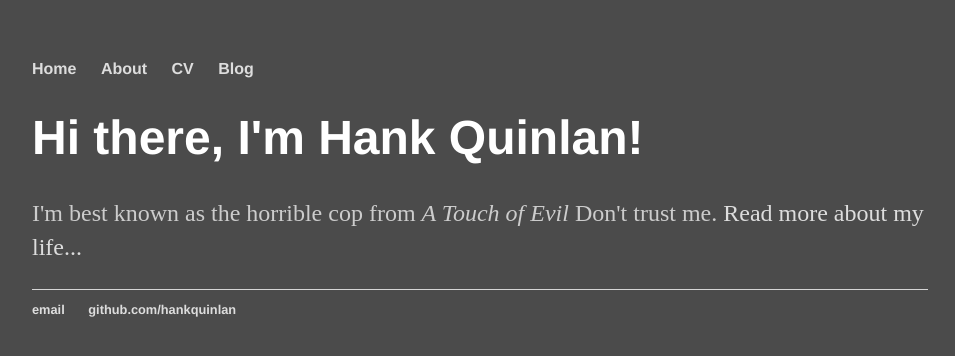
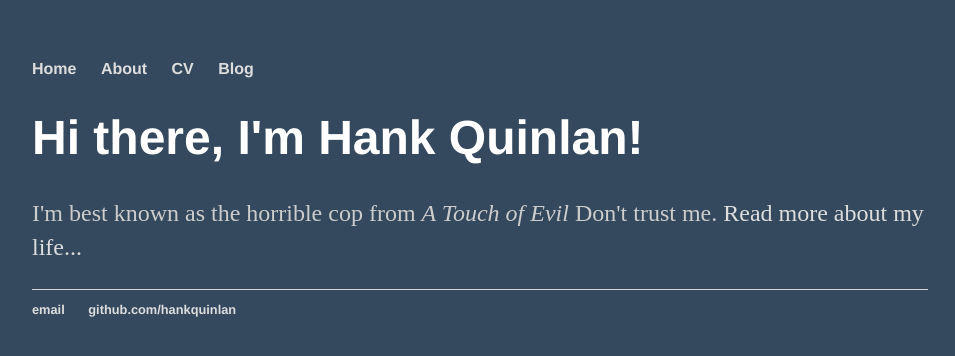
Before and after one commit to josejovian/josejovian.github.io, a Jekyll site: the page built from index.html, in a window 1280 px wide. Shown: the top 356 px of the page, without its empty margins (160-1115 px from the left). Built offline with Jekyll 4.4.1, drawn with Linux system fonts in a browser that asks for light colours.

Commit message:
Update main.css

```diff
--- a/css/main.css
+++ b/css/main.css
@@ -1,13 +1,13 @@
 body {
     margin: 60px auto;
     width: 70%;
-    background-color: #4b4b4b;
+    background-color: #34495e;
     color: white;
 }
 .sidebar {
     height: 100%;
     width: 200px;
-    background-color: #3d3d3d;
+    background-color: #2c3e50;
     position: fixed!important;
     z-index: 1;
     overflow: auto;
```
